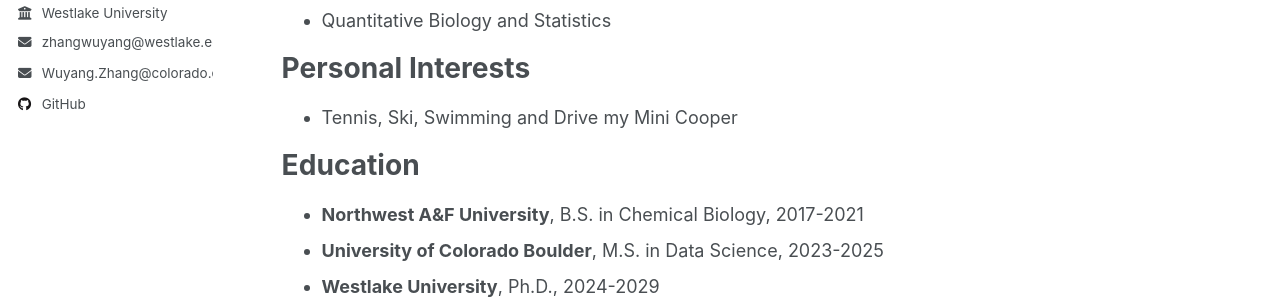
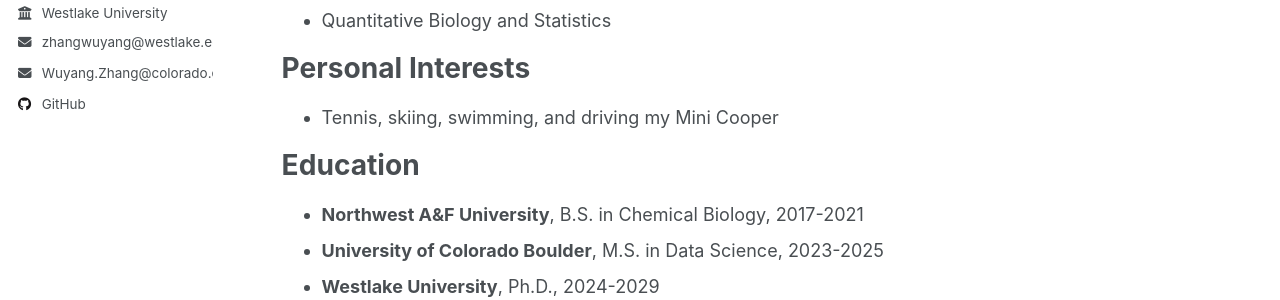
Before and after one commit to hardearnedmoneysniper/hardearnedmoneysniper.github.io, a Jekyll site: the page built from _pages/about.md, in a window 1280 px wide and 900 px high. Shown: the part 389-689 px from the top of the window. Built offline with Jekyll 4.4.1, drawn with Linux system fonts in a browser that asks for light colours.

Commit message:
Refine personal interests wording

```diff
--- a/_pages/about.md
+++ b/_pages/about.md
@@ -25,7 +25,7 @@
 Personal Interests
 ======
 
-- Tennis, Ski, Swimming and Drive my Mini Cooper
+- Tennis, skiing, swimming, and driving my Mini Cooper
 
 Education
 ======
```
